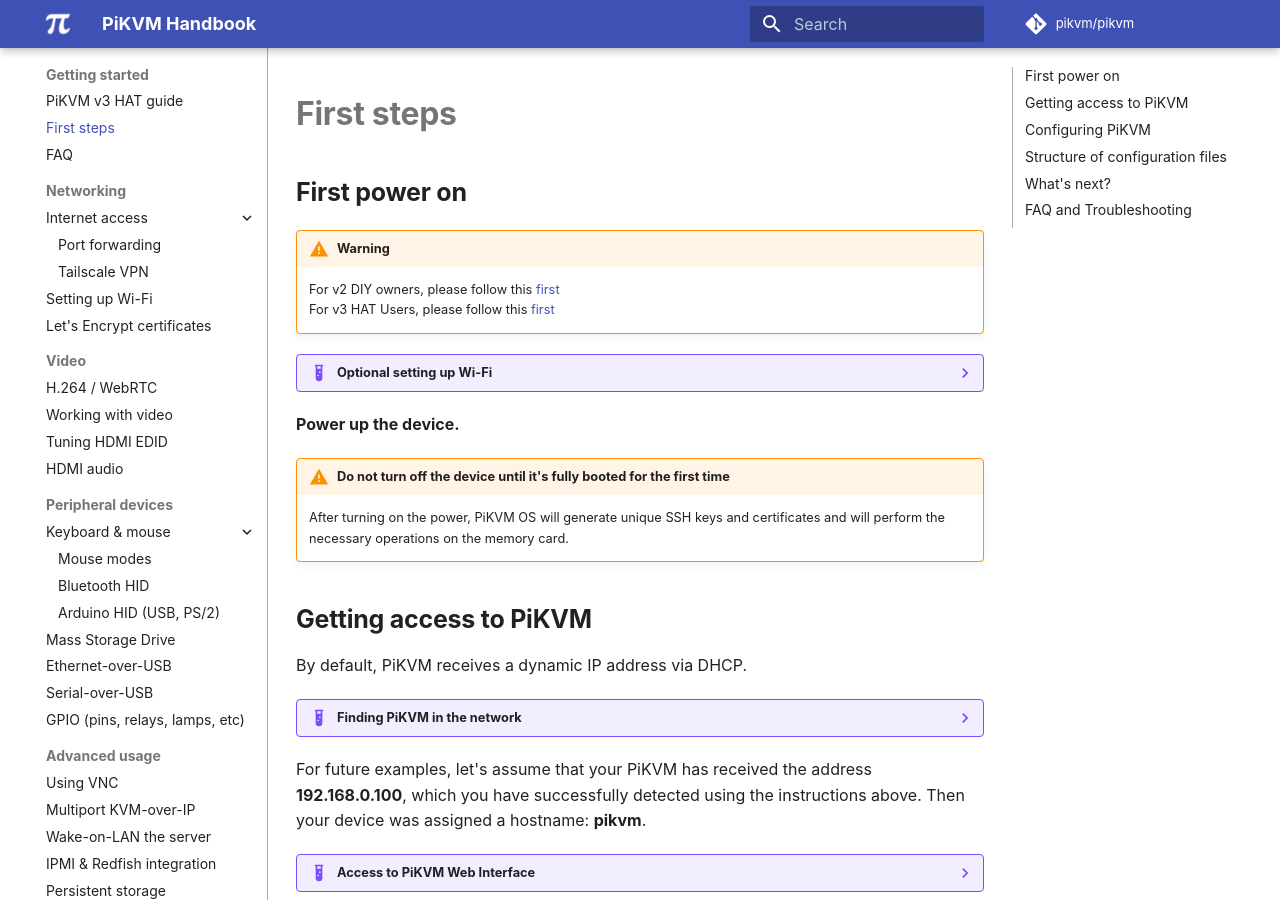
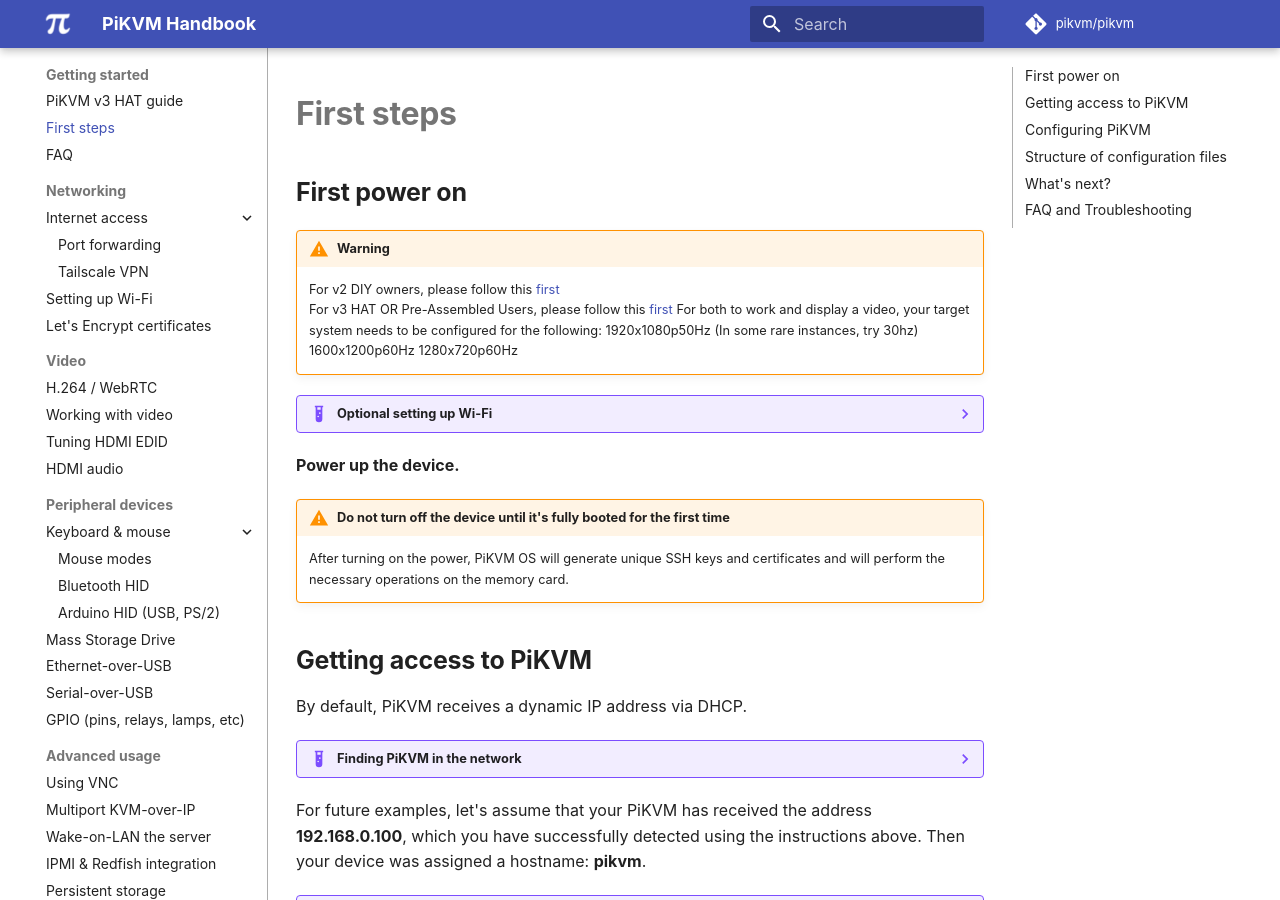
Before and after one commit to pikvm/pikvm, an MkDocs documentation site: the page built from docs/first_steps.md, in a window 1280 px wide and 900 px high. Built offline with MkDocs 1.6.1 and Material for MkDocs 9.7.7, drawn with Linux system fonts in a browser that asks for light colours; some web fonts are replaced; comment, search, counter and statistics services are not loaded.

Commit message:
Update first_steps.md (#852)
Added verbiage for clarity

```diff
--- a/docs/first_steps.md
+++ b/docs/first_steps.md
@@ -4,7 +4,12 @@
 
 !!! warning
     For v2 DIY owners, please follow this [first](https://github.com/pikvm/pikvm)<br />
-    For v3 HAT Users, please follow this [first](https://docs.pikvm.org/v3/)
+    For v3 HAT OR Pre-Assembled Users, please follow this [first](https://docs.pikvm.org/v3/)
+    For both to work and display a video, your target system needs to be configured for the following:
+        1920x1080p50Hz (In some rare instances, try 30hz)
+        1600x1200p60Hz
+        1280x720p60Hz
+
 
 
 ??? example "Optional setting up Wi-Fi"
```
